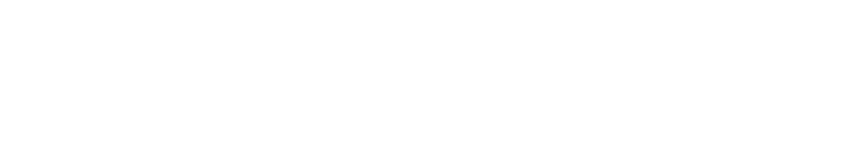
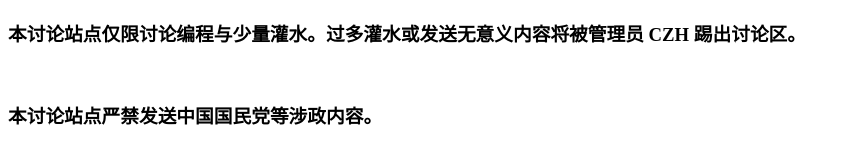
Before and after one commit to chenzehou/chenzehoucodes, a plain HTML site: page dysyzx/index.html in a window 1280 px wide. Shown: the whole page, without its empty margins (0-850 px from the left). Drawn offline with Linux system fonts and the light colour scheme.

Commit message:
Update index.html with discussion rules
Add guidelines for discussion and prohibited content.

```diff
--- a/dysyzx/index.html
+++ b/dysyzx/index.html
@@ -5,6 +5,8 @@
         <link rel="icon" type="image/png" href="logo.png">
 </head>
 <body>
+<h3>本讨论站点仅限讨论编程与少量灌水。过多灌水或发送无意义内容将被管理员 CZH 踢出讨论区。</h3><br>
+<h3>本讨论站点<b>严禁</b>发送中国国民党等涉政内容。</b></h3><br>
 <script src="https://giscus.app/client.js"
         data-repo="chenzehou/chenzehoucodes"
         data-repo-id="R_kgDOTpX5Gw"
```
